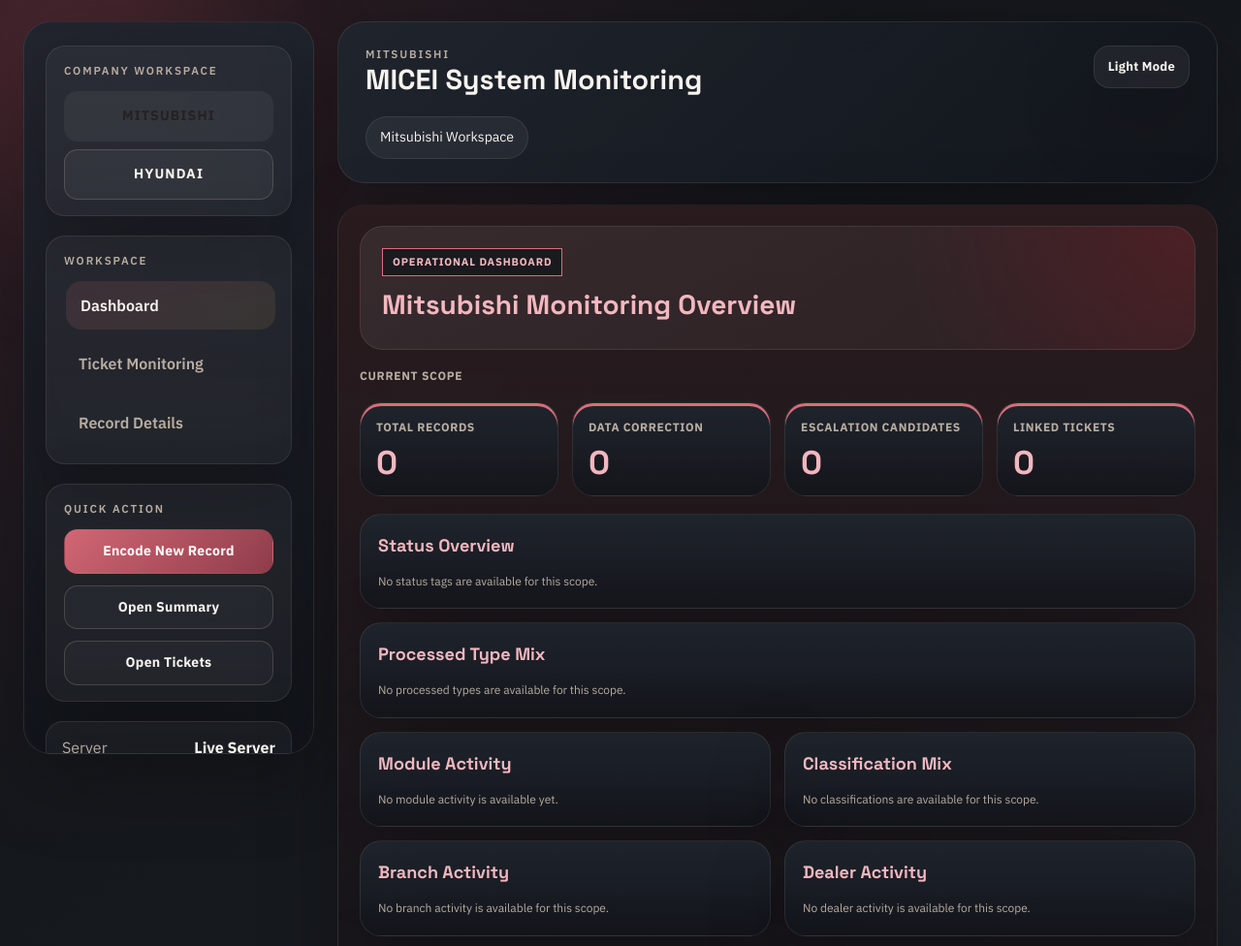
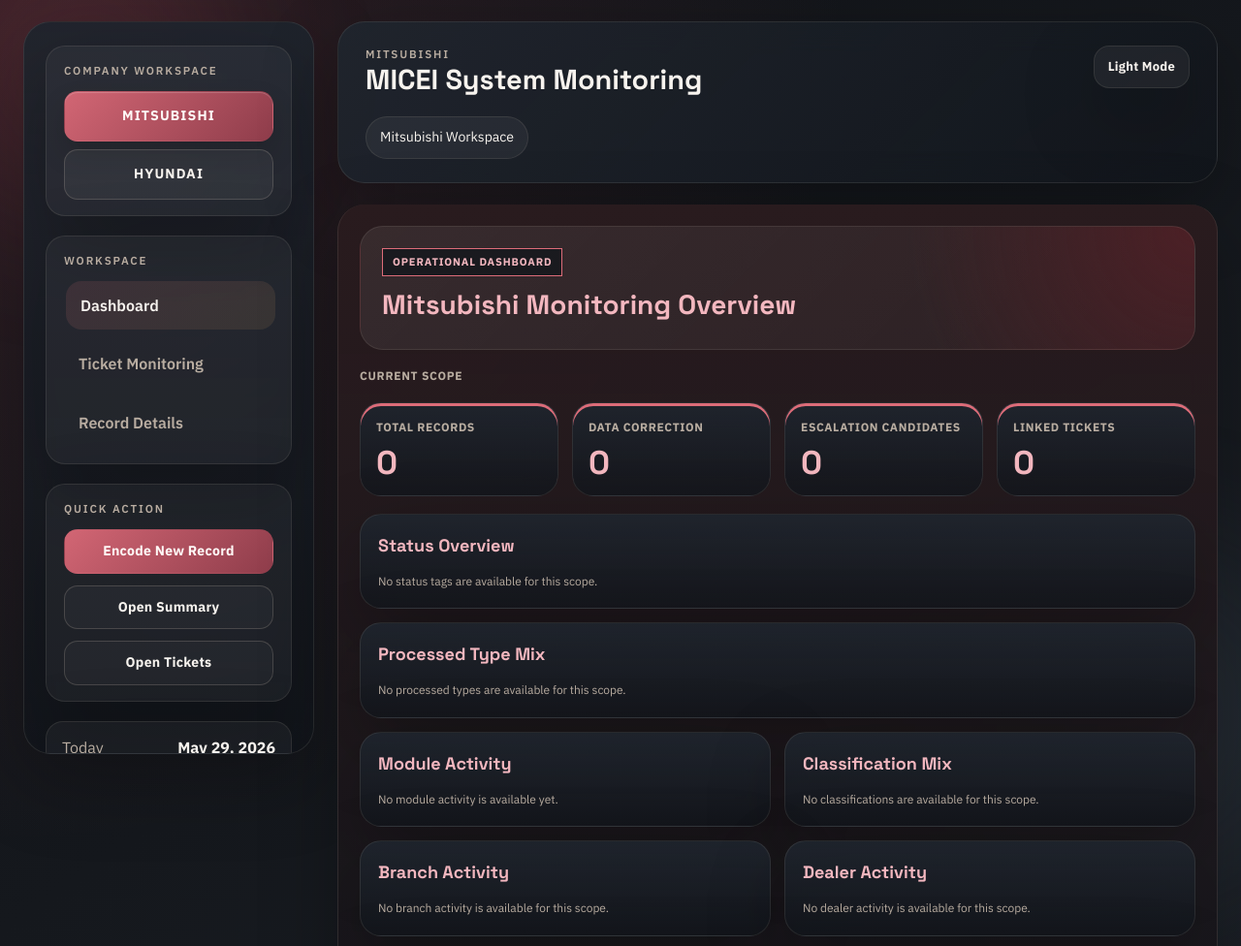
Before and after one commit to Wysi-Chel/system_monitoring_test, a PHP site: page /system_monitoring/ in a window 1280 px wide. Shown: the top 976 px of the page at 97% size. Run offline with PHP 8.4, Linux system fonts and the light colour scheme; data that the repository does not hold is empty.

Commit message:
final i think

```diff
--- a/assets/css/index.css
+++ b/assets/css/index.css
@@ -384,7 +384,7 @@ header p {
 }
 
 .switch-link.active {
-
+    color:#111111;
     border-color: rgba(255, 255, 255, 0.82);
     box-shadow: inset 0 1px 0 rgba(255, 255, 255, 0.18), 0 0 0 2px rgba(255, 255, 255, 0.14);
 }
@@ -2258,11 +2258,19 @@ body.page-ticket-monitoring .app-sidebar {
     max-height: calc(100vh - 44px);
     padding: 24px 22px;
     overflow-y: auto;
+    scrollbar-width: none;
+    -ms-overflow-style: none;
     border: 1px solid var(--border);
     border-radius: 28px;
     background: linear-gradient(180deg, var(--surface-strong), var(--surface));
     box-shadow: var(--shell-shadow);
     backdrop-filter: blur(16px);
+}
+
+body.page-system-monitoring .app-sidebar::-webkit-scrollbar,
+body.page-ticket-monitoring .app-sidebar::-webkit-scrollbar {
+    width: 0;
+    height: 0;
 }
 
 body.page-system-monitoring .app-topbar,
@@ -2444,6 +2452,7 @@ body.page-ticket-monitoring .company-switch {
 body.page-system-monitoring .switch-link,
 body.page-ticket-monitoring .switch-link {
     display: inline-flex;
+    position: relative;
     justify-content: center;
     align-items: center;
     width: 100%;
@@ -2458,23 +2467,40 @@ body.page-ticket-monitoring .switch-link {
     letter-spacing: 0.08em;
     text-decoration: none;
     box-shadow: none;
-}
-
-body.page-system-monitoring .company-switch .switch-link:first-child,
-body.page-system-monitoring .company-switch .switch-link:last-child,
-body.page-ticket-monitoring .company-switch .switch-link:first-child,
-body.page-ticket-monitoring .company-switch .switch-link:last-child {
+    transition: transform 0.18s ease, background-color 0.18s ease, border-color 0.18s ease, box-shadow 0.18s ease, color 0.18s ease;
+}
+
+body.page-system-monitoring .company-switch .switch-link:first-child:not(.active):not([aria-current="page"]),
+body.page-system-monitoring .company-switch .switch-link:last-child:not(.active):not([aria-current="page"]),
+body.page-ticket-monitoring .company-switch .switch-link:first-child:not(.active):not([aria-current="page"]),
+body.page-ticket-monitoring .company-switch .switch-link:last-child:not(.active):not([aria-current="page"]) {
     background: rgba(255, 255, 255, 0.05);
 }
 
-body.page-system-monitoring .switch-link.active,
-body.page-ticket-monitoring .switch-link.active,
 body.page-system-monitoring .switch-link:hover,
 body.page-ticket-monitoring .switch-link:hover {
+    border-color: var(--border);
+    background: rgba(255, 255, 255, 0.1);
+    transform: translateY(-1px);
+}
+
+body.page-system-monitoring .company-switch .switch-link.active,
+body.page-system-monitoring .company-switch .switch-link[aria-current="page"],
+body.page-ticket-monitoring .company-switch .switch-link.active,
+body.page-ticket-monitoring .company-switch .switch-link[aria-current="page"] {
     border-color: transparent;
     background: var(--brand-gradient);
-    color: #252322;
-    box-shadow: none;
+    color: #fff8f6;
+    box-shadow: 0 14px 28px rgba(0, 0, 0, 0.16), inset 0 1px 0 rgba(255, 255, 255, 0.18);
+}
+
+body.page-system-monitoring .company-switch .switch-link.active:hover,
+body.page-system-monitoring .company-switch .switch-link[aria-current="page"]:hover,
+body.page-ticket-monitoring .company-switch .switch-link.active:hover,
+body.page-ticket-monitoring .company-switch .switch-link[aria-current="page"]:hover {
+    border-color: transparent;
+    background: var(--brand-gradient);
+    color: #fff8f6;
 }
 
 body.page-system-monitoring .sidebar-footer,
--- a/includes/partials/page_header.php
+++ b/includes/partials/page_header.php
@@ -50,8 +50,8 @@ $navItems = [
     <section class="sidebar-panel">
         <div class="sidebar-panel-label">Company Workspace</div>
         <div class="company-switch" aria-label="Switch company">
-            <a href="<?= e($mitsubishiUrl) ?>" class="switch-link<?= $company["key"] === "mitsubishi" ? " active" : "" ?>">Mitsubishi</a>
-            <a href="<?= e($hyundaiUrl) ?>" class="switch-link<?= $company["key"] === "hyundai" ? " active" : "" ?>">Hyundai</a>
+            <a href="<?= e($mitsubishiUrl) ?>" class="switch-link<?= $company["key"] === "mitsubishi" ? " active" : "" ?>"<?= $company["key"] === "mitsubishi" ? ' aria-current="page"' : "" ?>>Mitsubishi</a>
+            <a href="<?= e($hyundaiUrl) ?>" class="switch-link<?= $company["key"] === "hyundai" ? " active" : "" ?>"<?= $company["key"] === "hyundai" ? ' aria-current="page"' : "" ?>>Hyundai</a>
         </div>
     </section>
     <?php endif; ?>
@@ -80,10 +80,7 @@ $navItems = [
     </section>
 
     <div class="sidebar-footer">
-        <div class="sidebar-note">
-            <span>Server</span>
-            <strong><?= e($appEnvironmentLabel) ?></strong>
-        </div>
+
         <div class="sidebar-note">
             <span>Today</span>
             <strong><?= e($todayDisplay) ?></strong>
```
